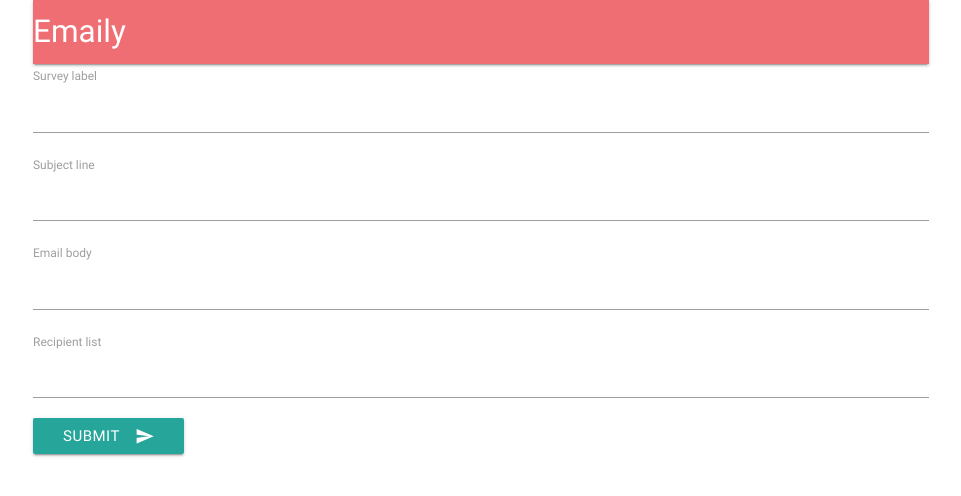
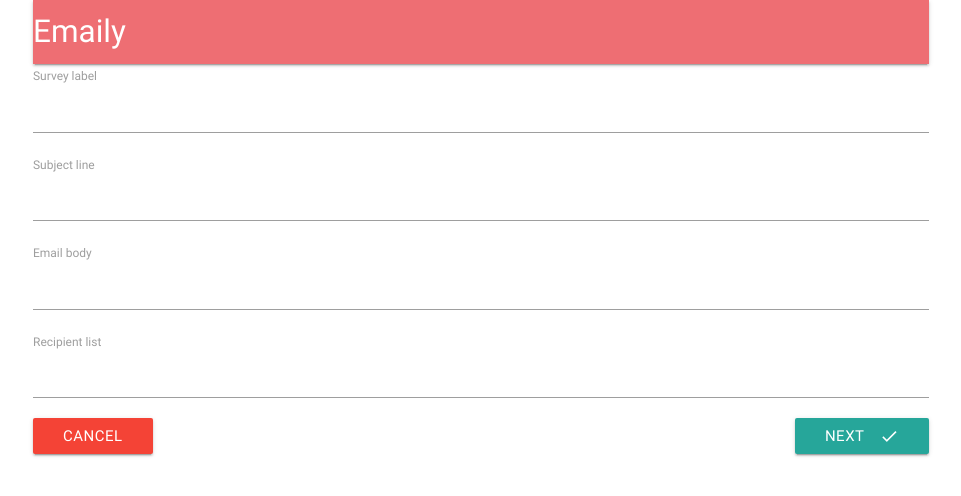
Before and after one commit to spukas/send-mail, a React (Create React App) app in the folder client/: page /surveys/new in a window 1280 px wide. Shown: the top 496 px of the page, without its empty margins (159-1120 px from the left). Built offline with nearby package versions, Linux system fonts and the light colour scheme; no server answers.

Commit message:
Style survey form, add cancel button

```diff
--- a/client/src/components/App.js
+++ b/client/src/components/App.js
@@ -21,16 +21,14 @@ class App extends Component {
 
   render() {
     return (
+      <BrowserRouter>
         <div className="container">
-        <BrowserRouter>
-          <div>
           <Header />
           <Route exact path="/" component={Landing} />
           <Route exact path="/surveys" component={Dashboard} />
           <Route path="/surveys/new" component={SurveyNew} />
         </div>
       </BrowserRouter>
-      </div>
     );
   }
 }
--- a/client/src/components/surveys/SurveyForm/index.js
+++ b/client/src/components/surveys/SurveyForm/index.js
@@ -1,6 +1,7 @@
 import React, { Component } from 'react';
 import PropTypes from 'prop-types';
 import { reduxForm, Field } from 'redux-form';
+import { Link } from 'react-router-dom';
 
 import SurveyField from '../SurveyField';
 
@@ -34,9 +35,12 @@ class SurveyForm extends Component {
     return (
       <form onSubmit={this.props.handleSubmit(this.handleFormSubmit)}>
         {this.renderFields()}
-        <button className="btn waves-effect waves-light" type="submit" name="action">
-          Submit
-          <i className="material-icons right">send</i>
+        <Link to="/surveys" className="btn red waves-effect waves-light">
+          Cancel
+        </Link>
+        <button className="btn waves-effect waves-light right" type="submit" name="action">
+          Next
+          <i className="material-icons right">done</i>
         </button>
       </form>
     );
```
Lines whose indentation alone changed are shown as unchanged.
